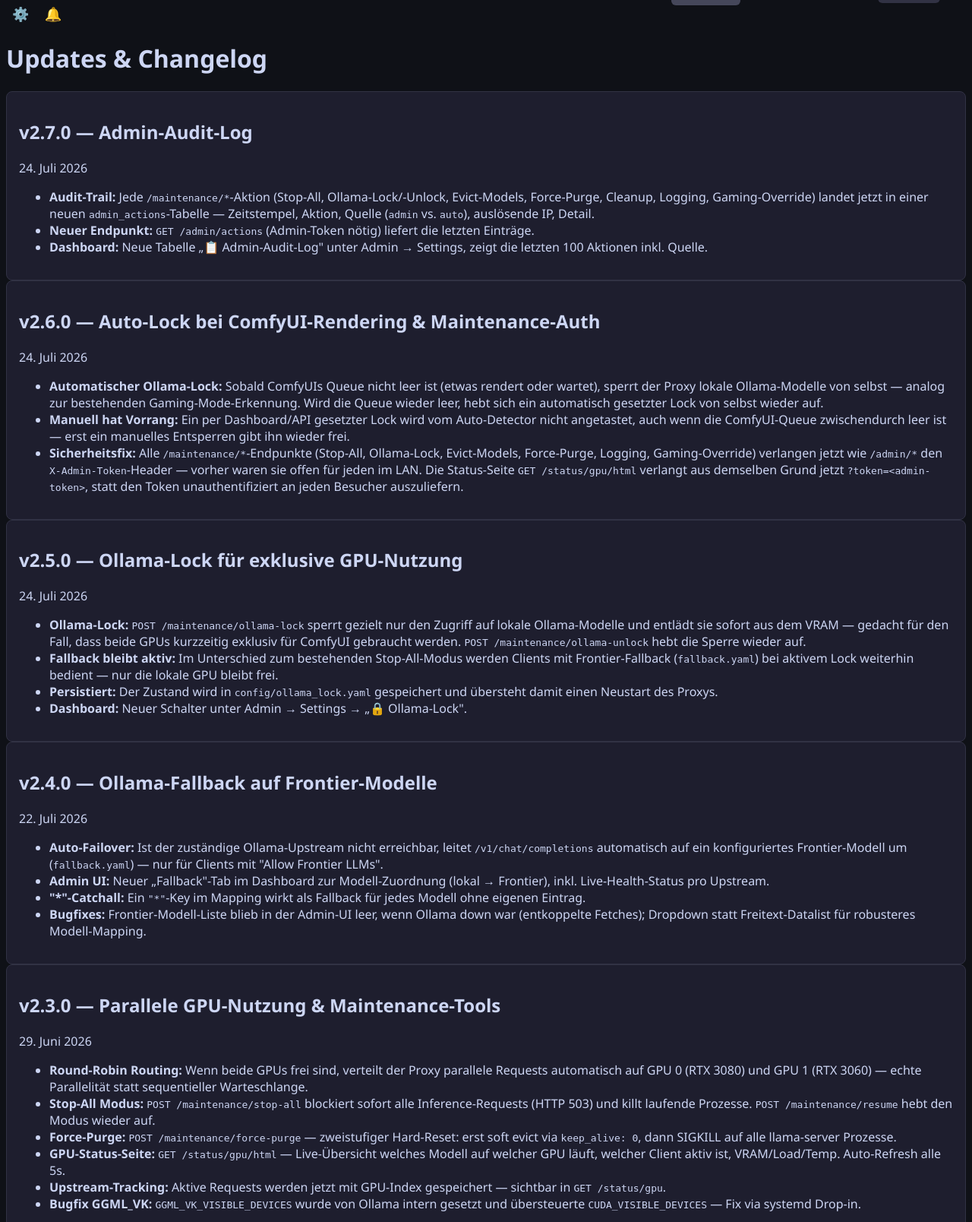
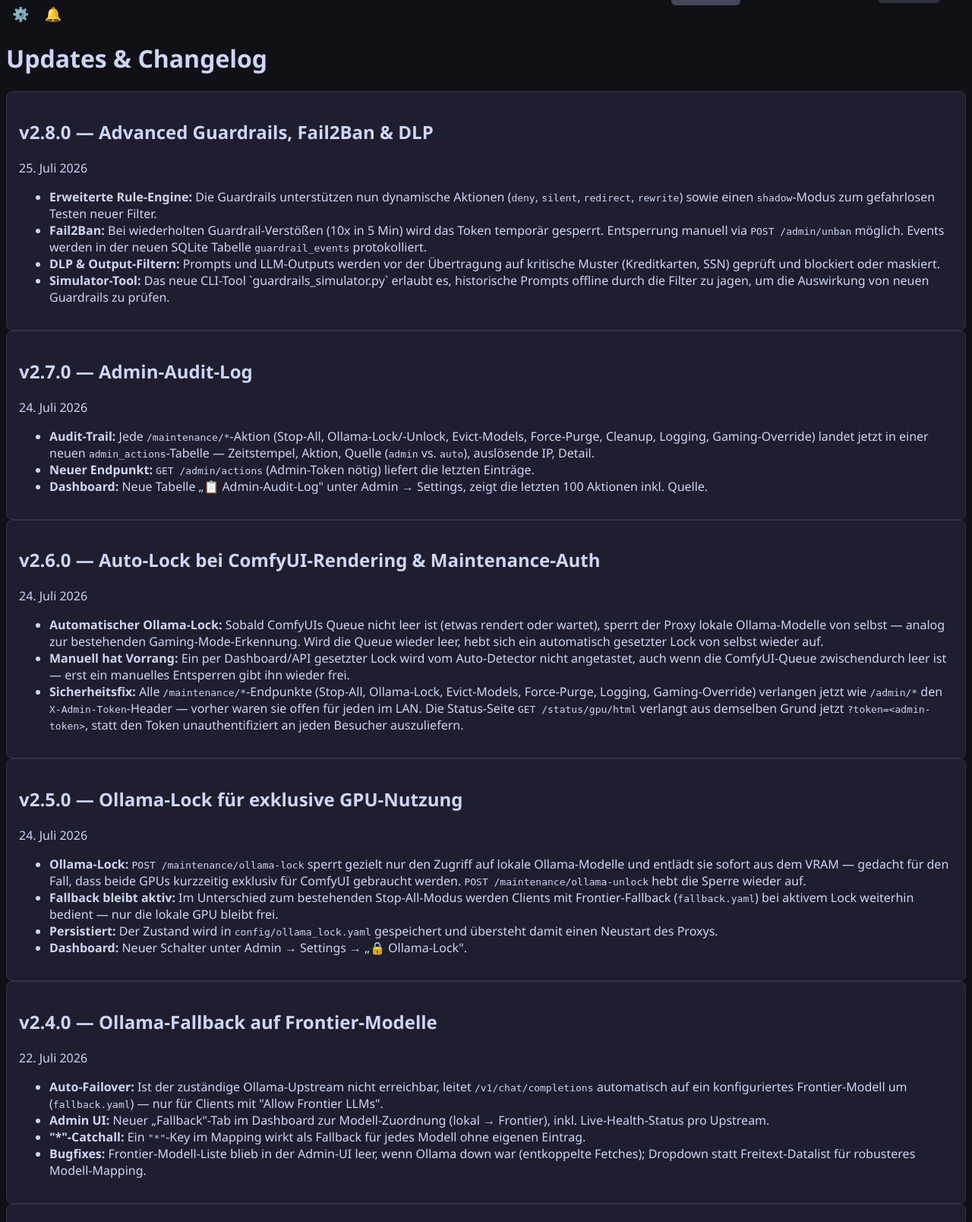
Before and after one commit to MrMarco74/llmproxy, a FastAPI app: template dashboard/templates/changelog.html in a window 1280 px wide. Shown: the part 312-1920 px from the top of the page at 76% size. Run offline with FastAPI, Linux system fonts and the light colour scheme; the template is opened without the code that fills it, so the values that code supplies are empty; some libraries are stand-ins or nearby versions.

Commit message:
Sync von internem Repo @ f41db00 (2026-07-25)

```diff
--- a/dashboard/templates/changelog.html
+++ b/dashboard/templates/changelog.html
@@ -7,6 +7,20 @@
 </div>
 
 <div class="grid grid-cols-1 gap-4 mb-4 max-w-4xl">
+
+  <div class="card relative pl-10 border-l-4 border-l-[#a6e3a1]">
+    <div class="absolute left-[-11px] top-4 w-5 h-5 rounded-full bg-[#a6e3a1] border-4 border-[#1e1e2e]"></div>
+    <div class="flex justify-between items-center mb-2">
+      <h2 class="font-bold text-[#a6e3a1] text-lg">v2.8.0 — Advanced Guardrails, Fail2Ban & DLP</h2>
+      <span class="text-sm text-[#7f849c]">25. Juli 2026</span>
+    </div>
+    <ul class="list-disc pl-5 space-y-2 text-[#cdd6f4] text-sm">
+      <li><strong>Erweiterte Rule-Engine:</strong> Die Guardrails unterstützen nun dynamische Aktionen (<code class="bg-[#313244] px-1 py-0.5 rounded">deny</code>, <code class="bg-[#313244] px-1 py-0.5 rounded">silent</code>, <code class="bg-[#313244] px-1 py-0.5 rounded">redirect</code>, <code class="bg-[#313244] px-1 py-0.5 rounded">rewrite</code>) sowie einen <code class="bg-[#313244] px-1 py-0.5 rounded">shadow</code>-Modus zum gefahrlosen Testen neuer Filter.</li>
+      <li><strong>Fail2Ban:</strong> Bei wiederholten Guardrail-Verstößen (10x in 5 Min) wird das Token temporär gesperrt. Entsperrung manuell via <code class="bg-[#313244] px-1 py-0.5 rounded text-[#89b4fa]">POST /admin/unban</code> möglich. Events werden in der neuen SQLite Tabelle <code class="bg-[#313244] px-1 py-0.5 rounded">guardrail_events</code> protokolliert.</li>
+      <li><strong>DLP & Output-Filtern:</strong> Prompts und LLM-Outputs werden vor der Übertragung auf kritische Muster (Kreditkarten, SSN) geprüft und blockiert oder maskiert.</li>
+      <li><strong>Simulator-Tool:</strong> Das neue CLI-Tool `guardrails_simulator.py` erlaubt es, historische Prompts offline durch die Filter zu jagen, um die Auswirkung von neuen Guardrails zu prüfen.</li>
+    </ul>
+  </div>
 
   <div class="card relative pl-10 border-l-4 border-l-[#cba6f7]">
     <div class="absolute left-[-11px] top-4 w-5 h-5 rounded-full bg-[#cba6f7] border-4 border-[#1e1e2e]"></div>
```
